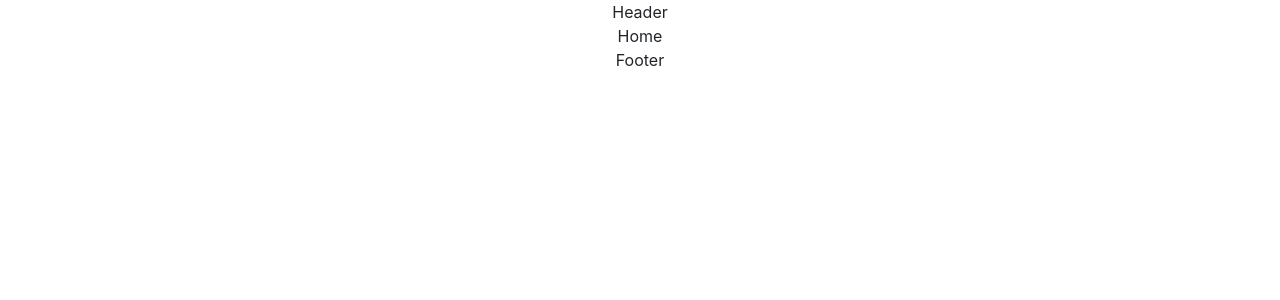
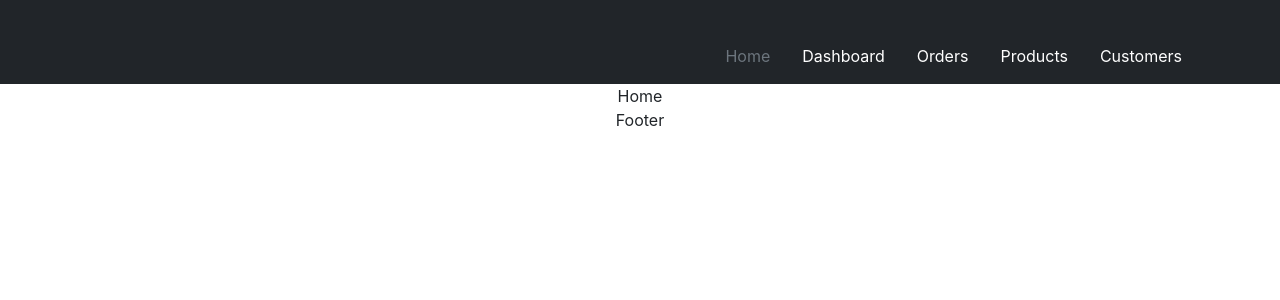
Before and after one commit to harshpatel63/ACS, a React (Create React App) app: page / in a window 1280 px wide. Shown: the top 300 px of the page. Built offline with nearby package versions, Linux system fonts and the light colour scheme.

Commit message:
font awesome included

```diff
--- a/src/components/Header.jsx
+++ b/src/components/Header.jsx
@@ -1,7 +1,85 @@
 import React from "react";
 
 function Header() {
-    return <div>Header</div>;
+    return (
+        <div>
+            <header>
+                <div class="px-3 py-2 text-bg-dark">
+                    <div class="container">
+                        <div class="d-flex flex-wrap align-items-center justify-content-center justify-content-lg-start">
+                            <a
+                                href="/"
+                                class="d-flex align-items-center my-2 my-lg-0 me-lg-auto text-white text-decoration-none"
+                            >
+                                <svg
+                                    class="bi me-2"
+                                    width="40"
+                                    height="32"
+                                    role="img"
+                                    aria-label="Bootstrap"
+                                ></svg>
+                            </a>
+
+                            <ul class="nav col-12 col-lg-auto my-2 justify-content-center my-md-0 text-small">
+                                <li>
+                                    <a href="#" class="nav-link text-secondary">
+                                        <svg
+                                            class="bi d-block mx-auto mb-1"
+                                            width="24"
+                                            height="24"
+                                        ></svg>
+                                        Home
+                                    </a>
+                                </li>
+                                <li>
+                                    <a href="#" class="nav-link text-white">
+                                        <svg
+                                            class="bi d-block mx-auto mb-1"
+                                            width="24"
+                                            height="24"
+                                        ></svg>
+                                        Dashboard
+                                    </a>
+                                </li>
+                                <li>
+                                    <a href="#" class="nav-link text-white">
+                                        <svg
+                                            class="bi d-block mx-auto mb-1"
+                                            width="24"
+                                            height="24"
+                                        ></svg>
+                                        Orders
+                                    </a>
+                                </li>
+                                <li>
+                                    <a href="#" class="nav-link text-white">
+                                        <svg
+                                            class="bi d-block mx-auto mb-1"
+                                            width="24"
+                                            height="24"
+                                        ></svg>
+                                        Products
+                                    </a>
+                                </li>
+                                <li>
+                                    <a href="#" class="nav-link text-white">
+                                        <svg
+                                            class="bi d-block mx-auto mb-1"
+                                            width="24"
+                                            height="24"
+                                        >
+                                            ll
+                                        </svg>
+                                        Customers
+                                    </a>
+                                </li>
+                            </ul>
+                        </div>
+                    </div>
+                </div>
+            </header>
+        </div>
+    );
 }
 
 export default Header;
```
